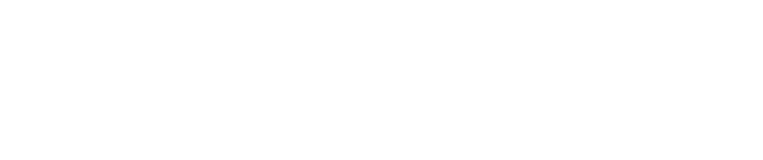
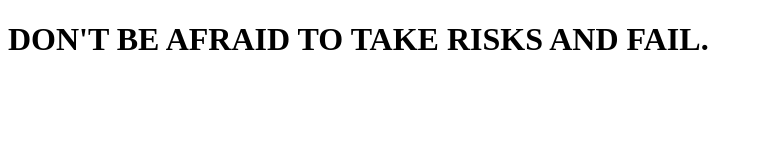
Before and after one commit to Levic559/dev_final_project, a plain HTML site: page ajax.html in a window 1280 px wide. Shown: the whole page, without its empty margins (0-763 px from the left). Drawn offline with Linux system fonts and the light colour scheme.

Commit message:
finished ajax

```diff
--- a/advice.txt
+++ b/advice.txt
@@ -1 +1 @@
-["Don't", "be", "afraid", "to", "take", "risks", "and", "fail" ]
+["Don't", "be", "afraid", "to", "take", "risks", "and", "fail." ]
--- a/ajax.html
+++ b/ajax.html
@@ -19,12 +19,23 @@
         {
             if (request.readyState == 4)
             {
+                var object = request.responseText
 
+                var array = JSON.parse(object)
 
+                var advice = ""
 
+                for (let i = 0; i < array.length; i++)
+                {
+                    advice = advice + array[i] + " "
+                }
 
+                var myH1 = document.createElement("h1")
+                var text = document.createTextNode(advice.toUpperCase())
 
-                console.log(request.responseText)
+                myH1.appendChild(text)
+                document.body.appendChild(myH1)
+
             }
 
         }
```
